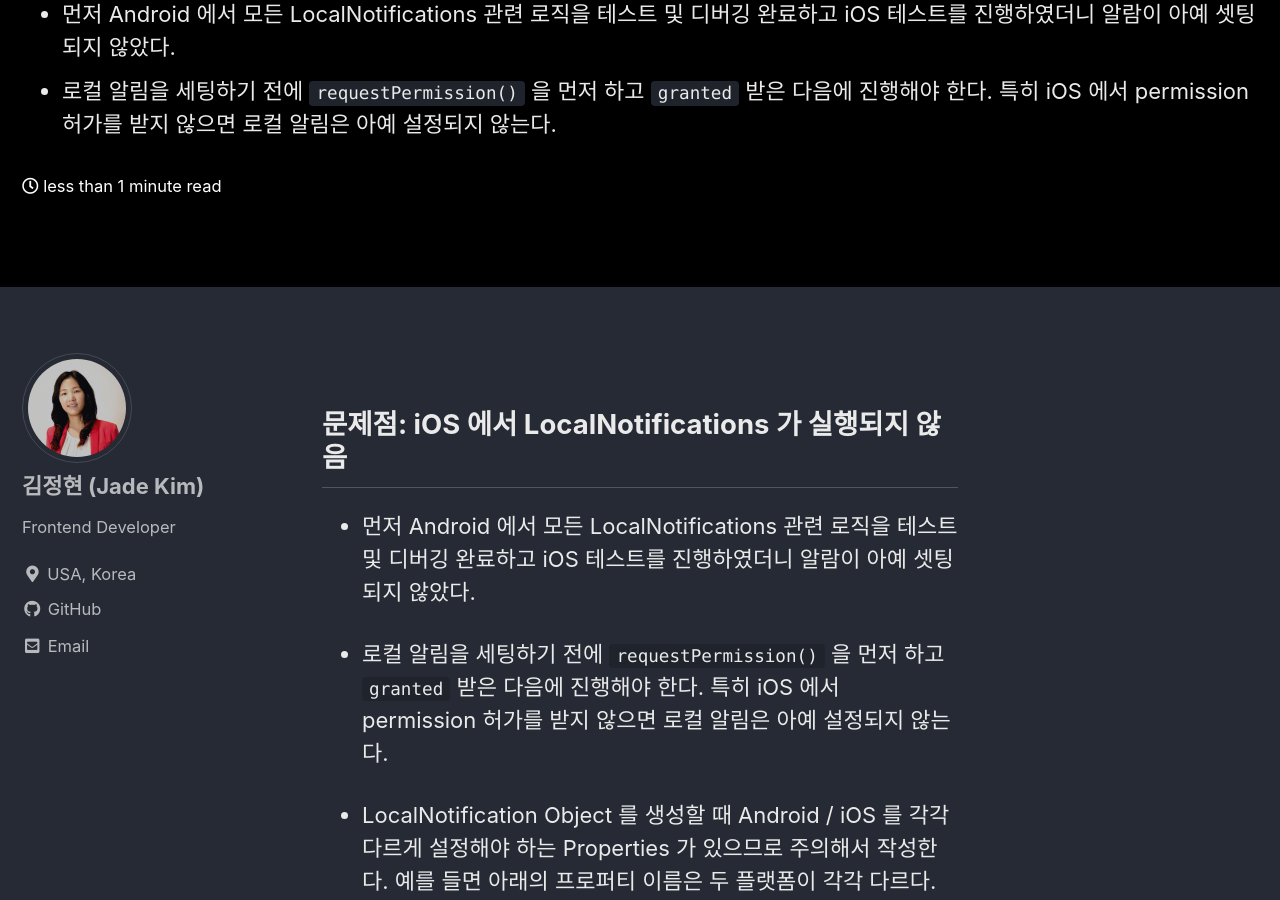
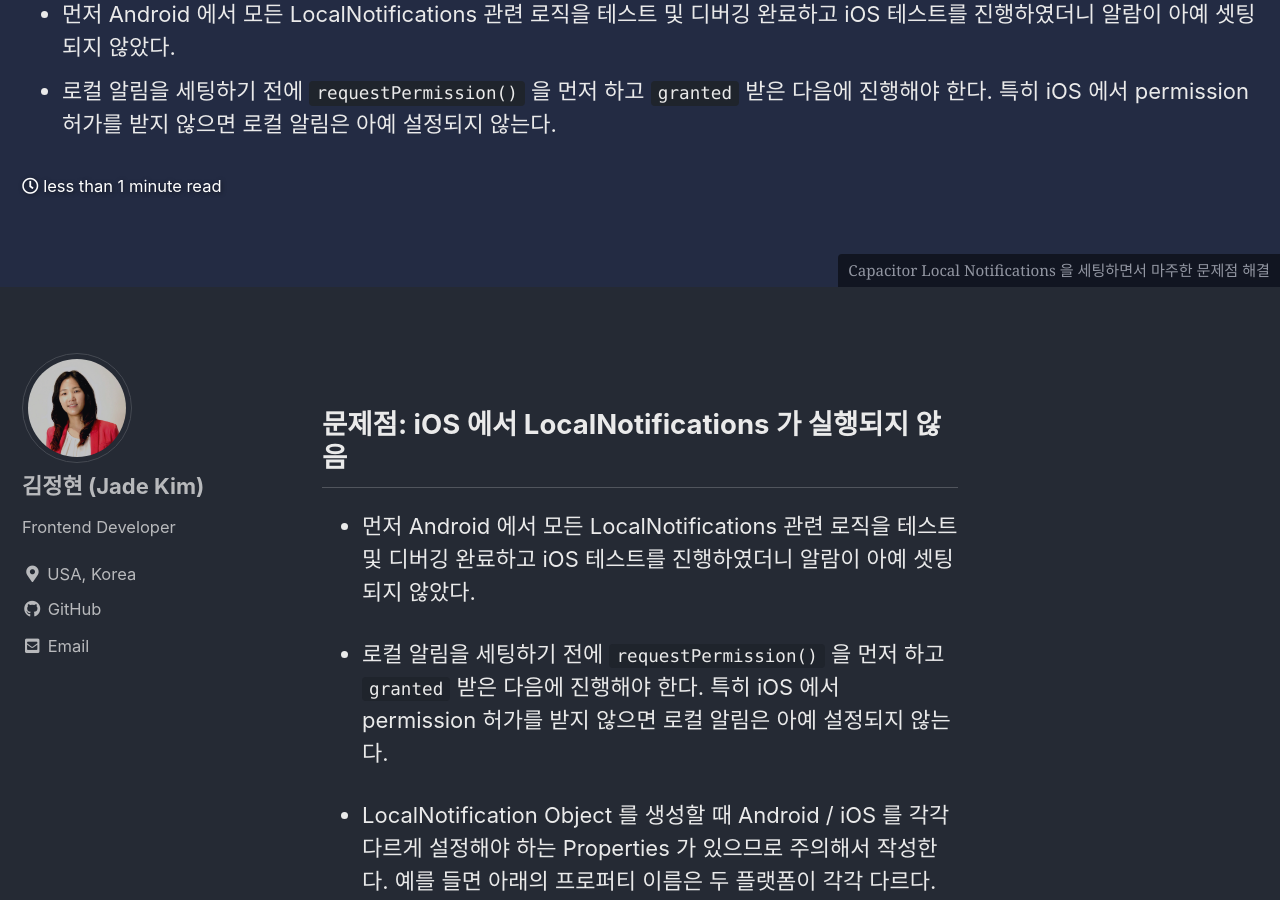
Before and after one commit to trevino-kim/github.io, a Jekyll site: the page built from _posts/2020-11-24-Capacitor-Local-Notifications-Settings.md, in a window 1280 px wide and 900 px high, scrolled down 374 px. Built offline with Jekyll 4.4.1, drawn with Linux system fonts in a browser that asks for light colours; cached includes are drawn as plain includes.

Commit message:
Update 2020-11-24-Capacitor-Local-Notifications-Settings.md

```diff
--- a/_posts/2020-11-24-Capacitor-Local-Notifications-Settings.md
+++ b/_posts/2020-11-24-Capacitor-Local-Notifications-Settings.md
@@ -1,8 +1,9 @@
 ---
 title: "Capacitor Local Notifications 을 세팅하면서 마주한 문제점 해결"
 header:
-  image: /assets/images/2020-11-24.png
-  overlay_color: "#000000"
+  image: /assets/images/2020-11-24.jpg
+  caption: "Capacitor Local Notifications 을 세팅하면서 마주한 문제점 해결"
+  overlay_color: "#232b43"
 categories:
     - Hybrid-App
 tags:
```
